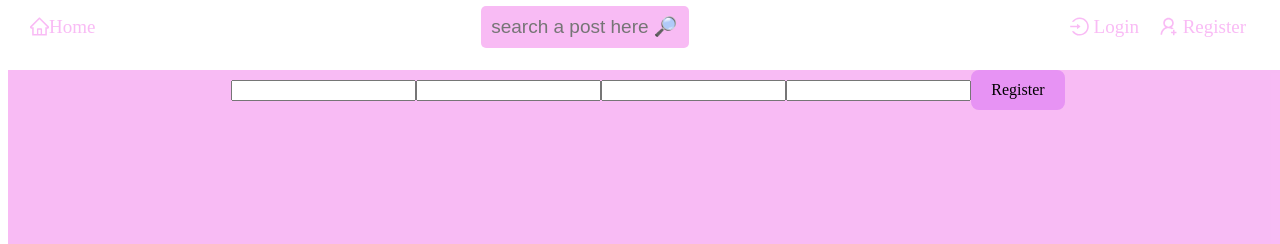
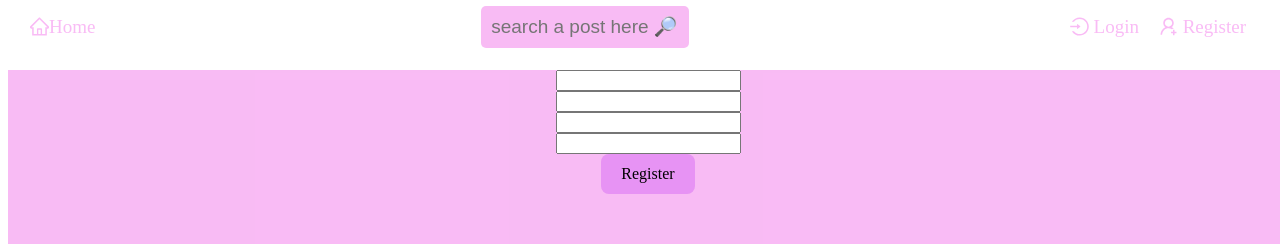
Before and after one commit to victorcodigos/Face_baby, a React (Vite) app: page /register in a window 1280 px wide. Shown: the part 182-426 px from the top of the page. Built offline with nearby package versions, Linux system fonts and the light colour scheme.

Commit message:
Register.scss is created,I still need to make some changes

```diff
--- a/src/components/Register/Register.jsx
+++ b/src/components/Register/Register.jsx
@@ -3,6 +3,7 @@ import { register, reset } from "../../features/auth/authSlice";
 import { useDispatch, useSelector } from "react-redux";
 import { notification } from "antd";
 import { useNavigate } from "react-router-dom";
+import "./Register.scss"
 
 const Register = () => {
   const [formData, setFormData] = useState({
@@ -52,16 +53,17 @@ const Register = () => {
     }
   };
   return (
-    <form onSubmit={onSubmit}>
-      <input type="text" name="username" value={username} onChange={onChange} />
-      <input type="email" name="email" value={email} onChange={onChange} />
-      <input
+    <div className="div-main">
+    <form className="form" onSubmit={onSubmit}>
+      <input className="username-input" type="text" name="username" value={username} onChange={onChange} />
+      <input className="email-input" type="email" name="email" value={email} onChange={onChange} />
+      <input className="password-input"
         type="password"
         name="password"
         value={password}
         onChange={onChange}
       />
-      <input
+      <input className="repeat-password"
         type="password"
         name="password2"
         value={password2}
@@ -69,6 +71,7 @@ const Register = () => {
       />
       <button type="submit">Register</button>
     </form>
+    </div>
   );
 };
 
--- /dev/null
+++ b/src/components/Register/Register.scss
@@ -0,0 +1,13 @@
+.div-main {
+    display: flex;
+    flex-direction: column;
+    align-items: center;
+    justify-content: center;
+
+    .form {
+      display: flex;
+      flex-direction: column;
+      align-items: center;
+
+    }
+  }
```
